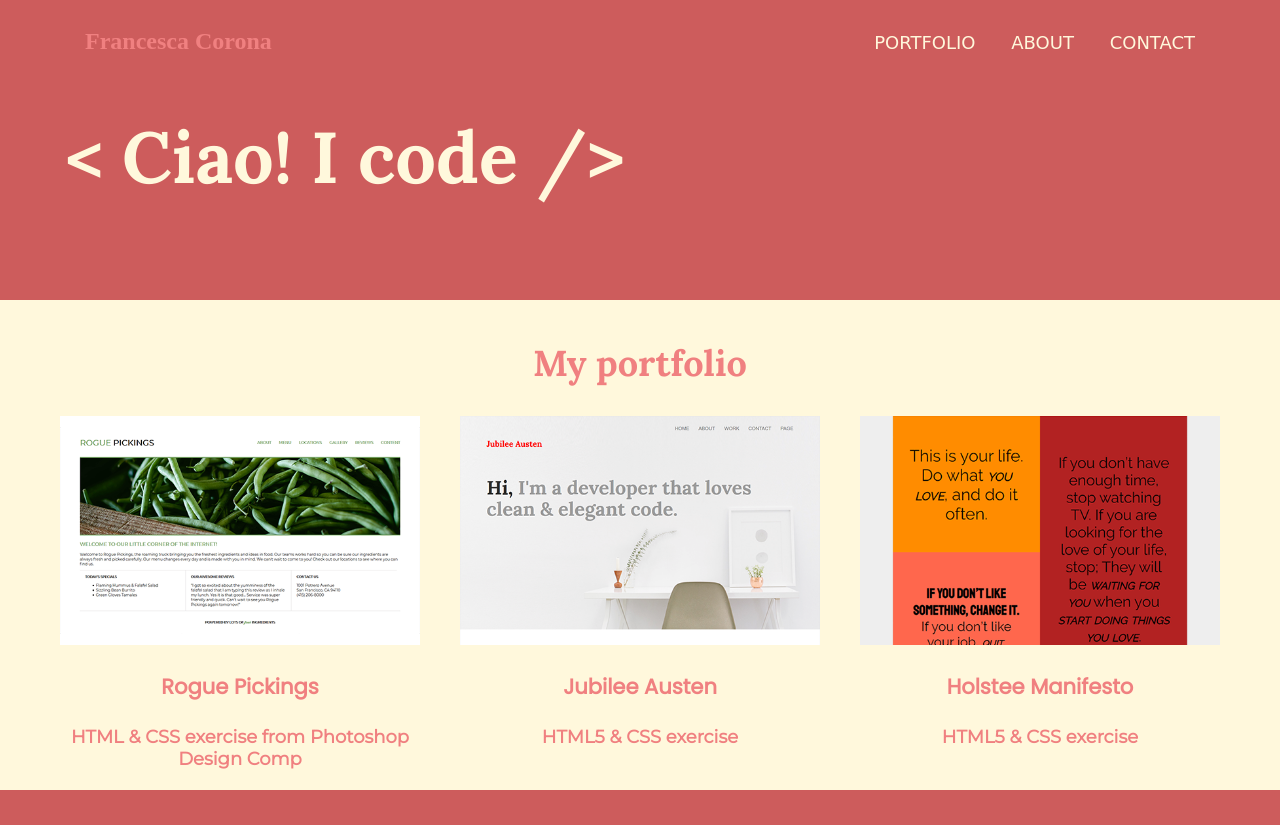
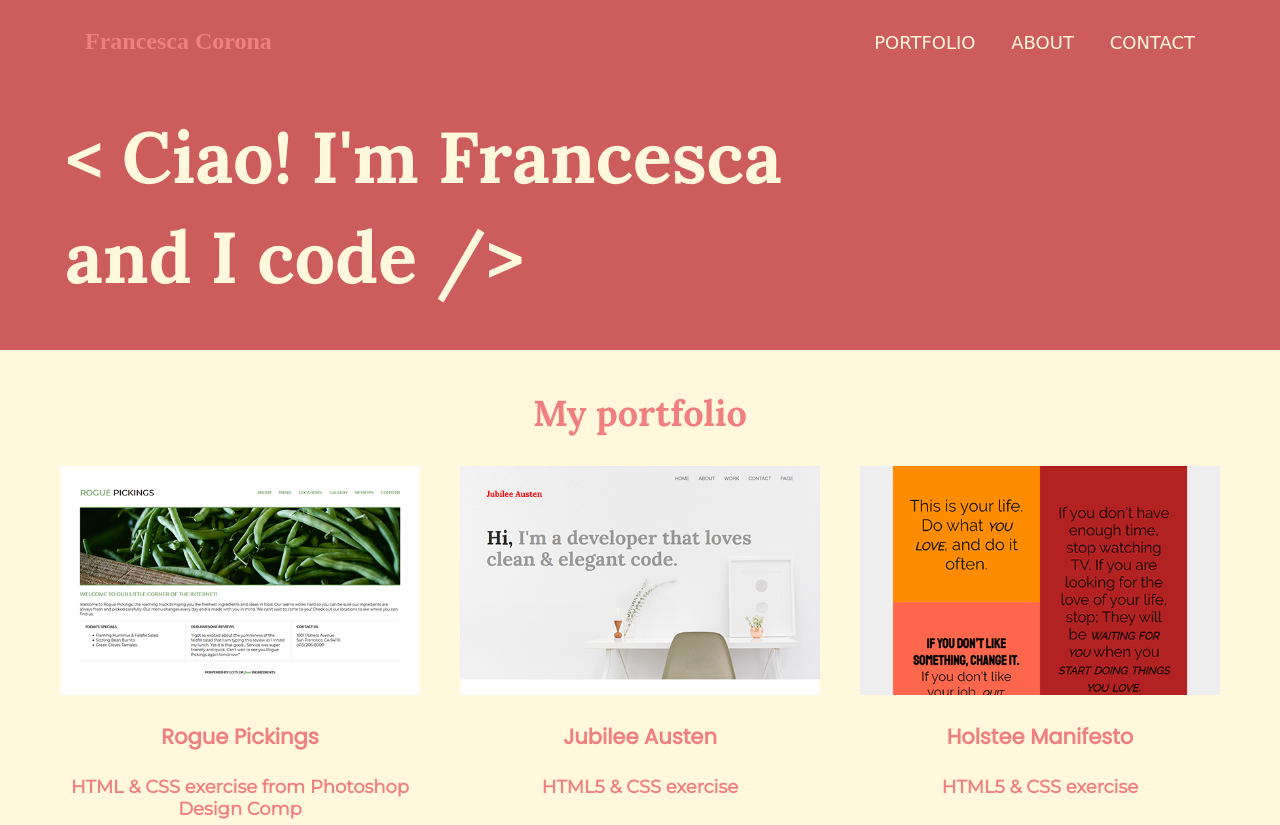
Before and after one commit to frac8/portfolio, a plain HTML site: page index.html in a window 1280 px wide. Shown: the top 825 px of the page. Drawn offline with Linux system fonts and the light colour scheme; a web font is replaced by a local one.

Commit message:
minor edits

```diff
--- a/css/main.css
+++ b/css/main.css
@@ -8,7 +8,7 @@ body {
 }
 
 header {
-  height: 300px;
+  height: 350px;
 }
 
 #portfolio {
--- a/index.html
+++ b/index.html
@@ -1,7 +1,7 @@
 <!doctype html>
 <html lang="en">
     <head>
-        <title>Francesca codes</title>
+        <title>Francesca Corona, web developer</title>
 
         <meta charset="utf-8">
         <meta name="viewport" content="width=device-width, initial-scale=1.0">
@@ -28,7 +28,8 @@
           </nav>
             </div>
 
-            <h2>< Ciao! I code /></h2>
+            <h2>< Ciao! I'm Francesca</h2>
+            <h2>and I code /></h2>
 
         </div>
       </header>
```
